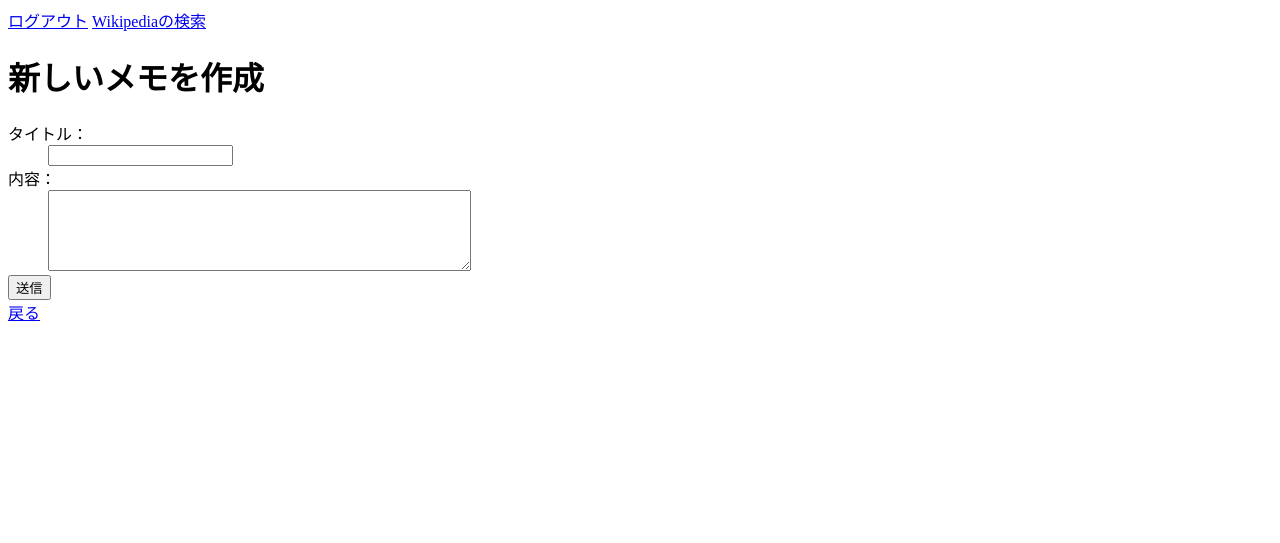
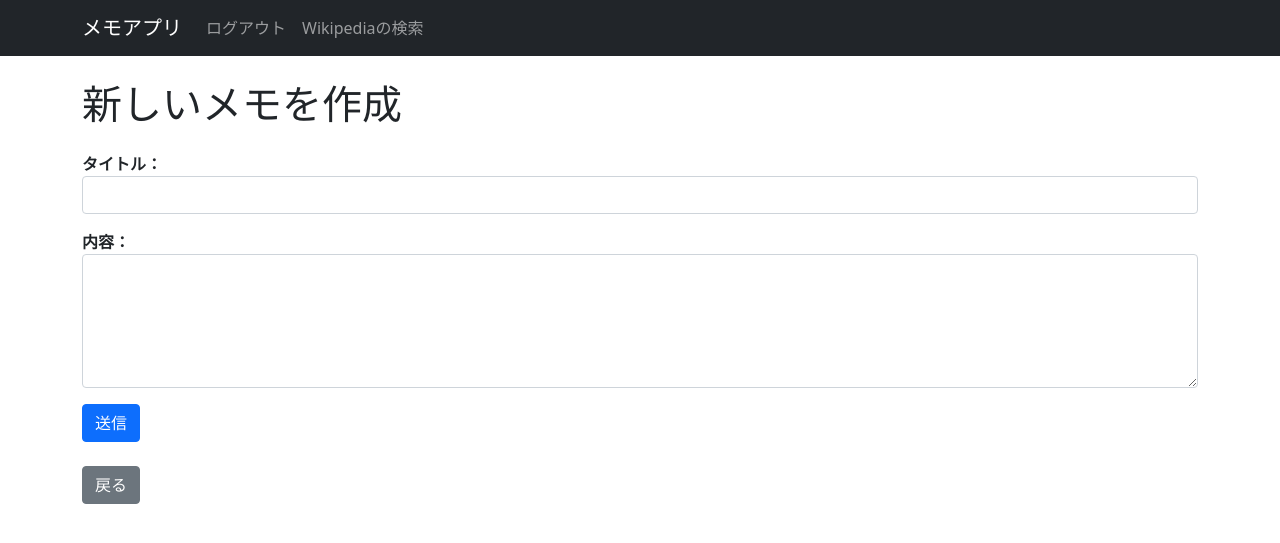
Before and after one commit to HaruNagao-git/work-flask, a Flask app: page /memo/create in a window 1280 px wide. Shown: the top 543 px of the page. Run offline with Flask 3, Linux system fonts and the light colour scheme; a user stored in the database is signed in; some libraries are stand-ins or nearby versions.

Commit message:
2024/08/17 finished studying Chapter16

```diff
--- a/my_memo_app/memo/views.py
+++ b/my_memo_app/memo/views.py
@@ -85,3 +85,20 @@ def delete(memo_id):
     flash("削除しました")
     # 画面遷移
     return redirect(url_for("memo.index"))
+
+
+# wiki結果反映
+@memo_bp.route("/create_from_search", methods=["POST"])
+@login_required
+def create_from_search():
+    # 入力値の取得
+    title = request.form["title"]
+    content = request.form["content"]
+    new_memo = Memo(title=title, content=content, user_id=current_user.id)
+    # 追加処理
+    db.session.add(new_memo)
+    db.session.commit()
+    # フラッシュメッセージ
+    flash("wikiからデータ登録しました")
+    # 画面遷移
+    return redirect(url_for("memo.index"))
--- a/my_memo_app/templates/_formhelpers.html
+++ b/my_memo_app/templates/_formhelpers.html
@@ -1,8 +1,8 @@
-{% macro render_field(field) %}
+{% macro render_field(field, class="") %}
     <dt>{{field.label}}</dt>
-    <dd>{{field(**kwargs)|safe}}</dd>
+    <dd>{{field(class=class, **kwargs)|safe}}</dd>
     {% if field.errors %}
-        <ul style="color:red">
+        <ul class="text-danger">
             {% for error in field.errors %}
                 <li>{{error}}</li>
             {% endfor %}
--- a/my_memo_app/templates/base.html
+++ b/my_memo_app/templates/base.html
@@ -2,17 +2,40 @@
 <html lang="ja">
     <head>
         <meta charset="utf-8">
+        <meta name="viewport" content="width=device-width, initial-scale=1">
         <title>メモアプリ</title>
+        <!-- Bootstrap CSS -->
+        <link href="https://cdn.jsdelivr.net/npm/bootstrap@5.0.2/dist/css/bootstrap.min.css" rel="stylesheet" integrity="sha384-EVSTQN3/azprG1Anm3QDgpJLIm9Nao0Yz1ztcQTwFspd3yD65VohhpuuCOmLASjC" crossorigin="anonymous">
     </head>
     <body>
-        <!-- ▼▼▼ リスト11-5の追加 ▼▼▼ -->
+        <!-- ヘッダー部分に表示するナビゲーションバー -->
         {% if current_user.is_authenticated %}
-            <a href="{{url_for('auth.logout')}}">ログアウト</a>
-            <!-- ▼▼▼ リスト14-4の追加 ▼▼▼ -->
-            <a href="{{url_for('wiki.search')}}">Wikipediaの検索</a>
-            <!-- ▲▲▲ リスト14-4の追加 ▲▲▲ -->
+            <nav class="navbar navbar-expand-lg navbar-dark bg-dark">
+                <div class="container">
+                    <a class="navbar-brand" href="#">メモアプリ</a>
+                    <button class="navbar-toggler" type="button" data-bs-toggle="collapse" data-bs-target="#navbarNav" aria-controls="navbarNav" aria-expanded="false" aria-label="Toggle navigation">
+                        <span class="navbar-toggler-icon"></span>
+                    </button>
+                    <div class="collapse navbar-collapse" id="navbarNav">
+                        <ul class="navbar-nav">
+                            <li class="nav-item">
+                                <a class="nav-link" href="{{url_for('auth.logout')}}">ログアウト</a>
+                            </li>
+                            <li class="nav-item">
+                                <!-- ▼▼▼ リスト14-4の追加 ▼▼▼ -->
+                                <a class="nav-link" href="{{url_for('wiki.search')}}">Wikipediaの検索</a>
+                                <!-- ▲▲▲ リスト14-4の追加 ▲▲▲ -->
+                            </li>
+                        </ul>
+                    </div>
+                </div>
+            </nav>
         {% endif %}
-        <!-- ▲▲▲ リスト11-5の追加 ▲▲▲ -->
-        {% block content %}{% endblock %}
+        <!-- 各テンプレートが挿入する内容 -->
+        <div class="container mt-4">
+            {% block content %}{% endblock %}
+        </div>
+        <!-- Bootstrap JS -->
+        <script src="https://cdn.jsdelivr.net/npm/bootstrap@5.0.2/dist/js/bootstrap.bundle.min.js" integrity="sha384-MrcW6ZMFYlzcLA8Nl+NtUVF0sA7MsXsP1UyJoMp4YLEuNSfAP+JcXn/tWtIaxVXM" crossorigin="anonymous"></script>
     </body>
 </html>
--- a/my_memo_app/templates/memo/create_form.html
+++ b/my_memo_app/templates/memo/create_form.html
@@ -1,14 +1,20 @@
 {% extends 'base.html' %}
 
 {% block content %}
-    <h1>新しいメモを作成</h1>
+    <h1 class="my-4">新しいメモを作成</h1>
     {% from '_formhelpers.html' import render_field %}
     <form  method="POST" action="{{url_for('memo.create')}}" novalidate>
         {{form.hidden_tag()}}
-        {{render_field(form.title)}}
-        {{render_field(form.content, rows=5, cols=50)}}
-        {{form.submit}}
+        <div class="mb-3">
+            {{render_field(form.title, class="form-control")}}
+        </div>
+        <div class="mb-3">
+            {{render_field(form.content, class="form-control", rows=5)}}
+        </div>
+        <div class="mb-3">
+            {{form.submit(class="btn btn-primary")}}
+        </div>
     </form>
 
-    <a href="{{url_for('memo.index')}}">戻る</a>
+    <a href="{{url_for('memo.index')}}" class="btn btn-secondary mt-2">戻る</a>
 {% endblock %}
--- a/my_memo_app/wiki/views.py
+++ b/my_memo_app/wiki/views.py
@@ -23,12 +23,13 @@ def search():
         # データ入力取得
         keyword = form.keyword.data
         page = wiki_ja.page(keyword)
+        disp_char = 400
         # 検索結果
         if page.exists():
             return render_template(
                 "wiki/wiki_search_result.html",
                 keyword=keyword,
-                summary=page.summary[:200],
+                summary=page.summary[:disp_char],
                 url=page.fullurl,
             )
         else:
```
Also changed, not shown: my_memo_app/templates/auth/login_form.html (+6 -6 lines), my_memo_app/templates/auth/register_form.html (+5 -5 lines), my_memo_app/templates/memo/index.html (+9 -7 lines), my_memo_app/templates/memo/update_form.html (+11 -5 lines), my_memo_app/templates/wiki/wiki_search.html (+11 -5 lines), my_memo_app/templates/wiki/wiki_search_result.html (+19 -8 lines), my_memo_app/instance/memodb.sqlite.
